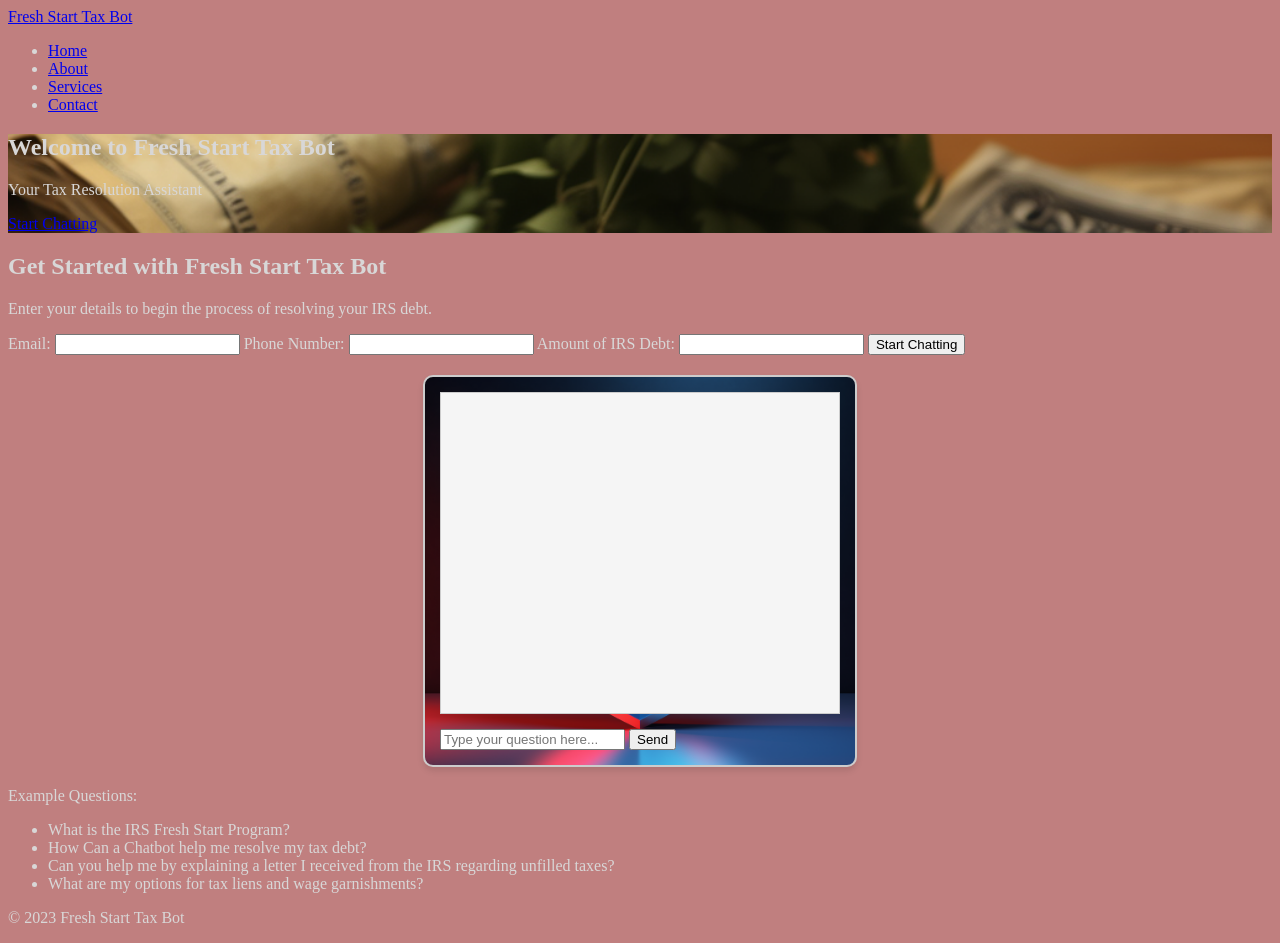
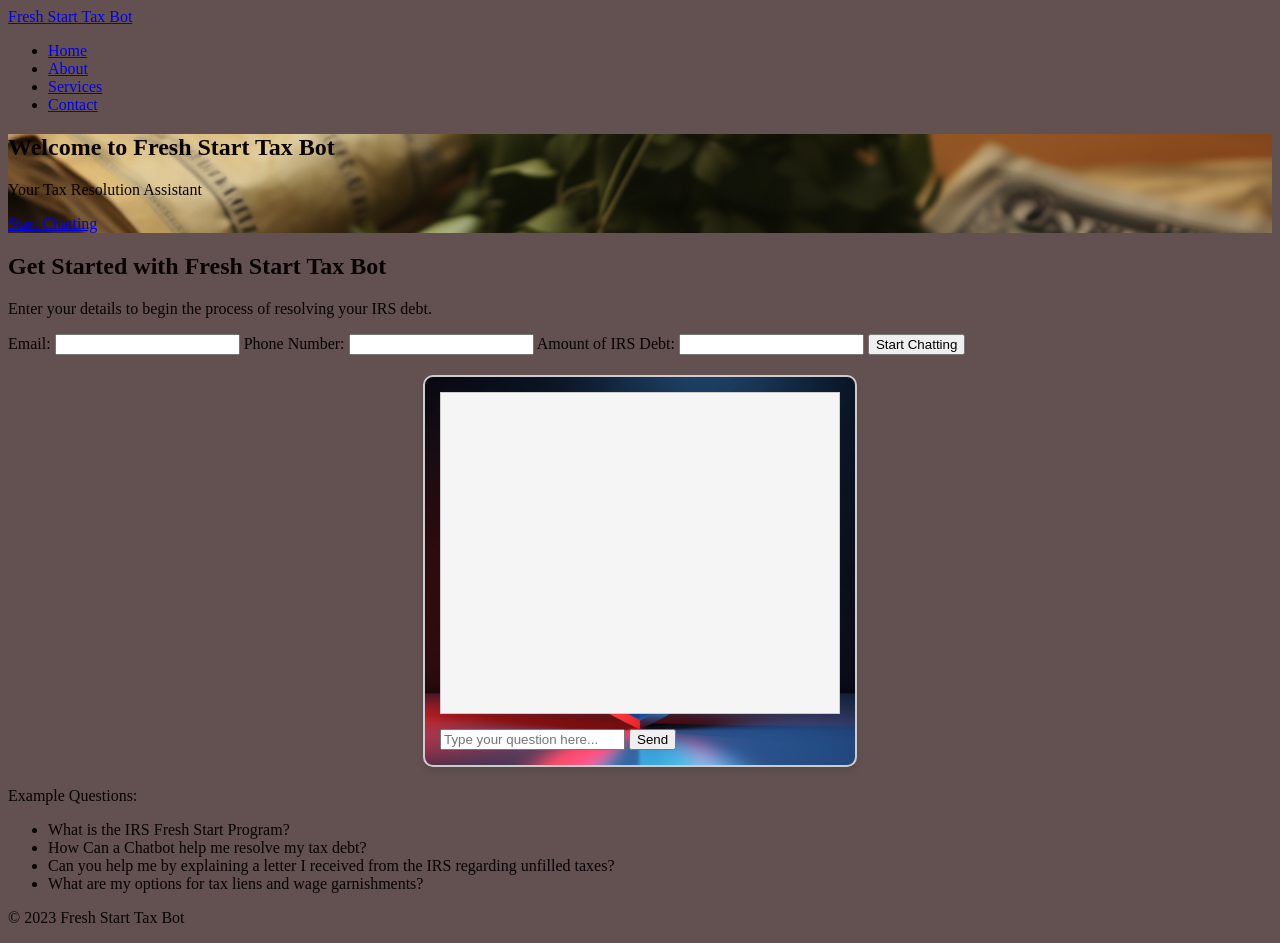
Before and after one commit to Chatbottax/IRSBOT, a Flask app: page / in a window 1280 px wide. Run offline with Flask 2, Linux system fonts and the light colour scheme.

Commit message:
Initial commit

```diff
--- a/templates/home.html
+++ b/templates/home.html
@@ -7,8 +7,8 @@
     <link rel="stylesheet" href="styles.css"> <!-- Link to the CSS file -->
     <style>
         body {
-            background-color: #c07f7f; /* Dark background color */
-            color: #d8d7d7; /* White text color */
+            background-color: #635151; /* Dark background color */
+            color: #080202; /* White text color */
         }
         .hero {
             background-image: url('images/Freshstartbanner12.jpg'); /* Background image for the hero section */
```
Also changed, not shown: app.py (line endings or trailing spaces), templates/images/favicon.ico (added), 5 other files.
